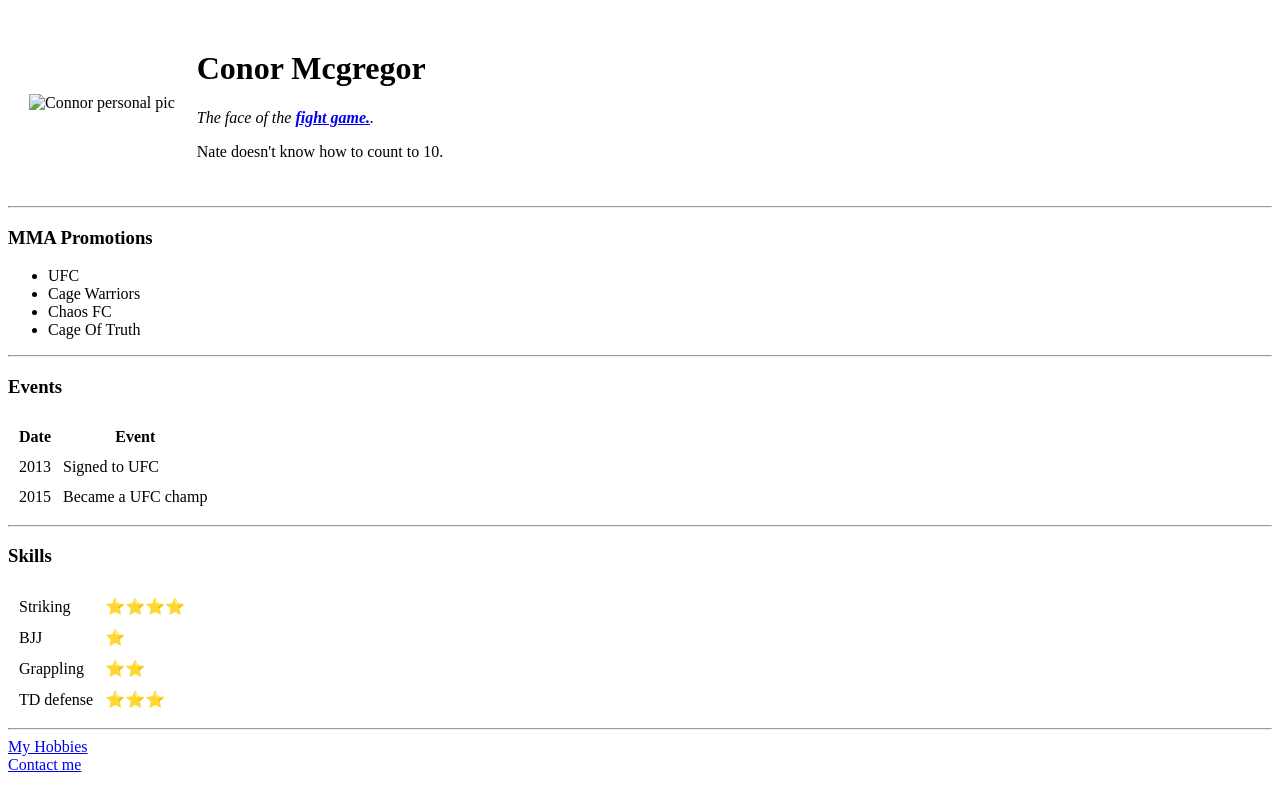
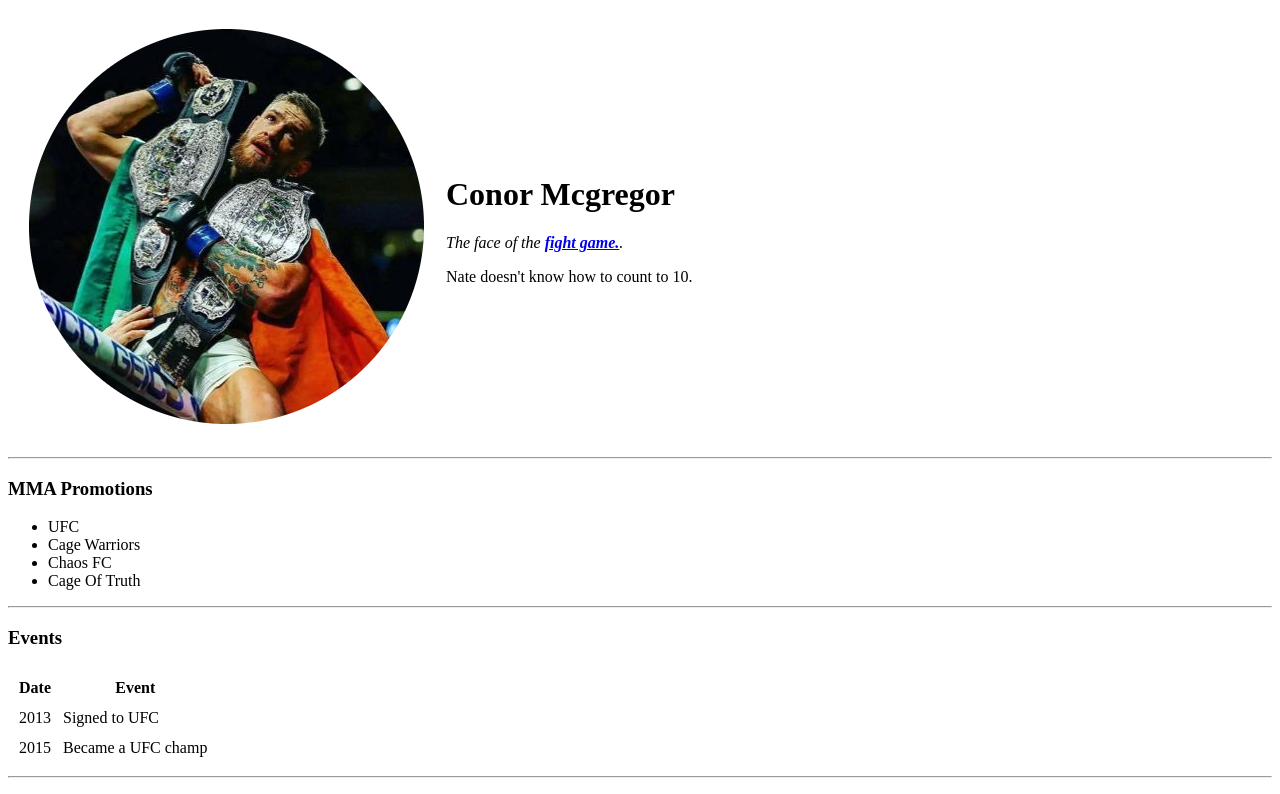
Before and after one commit to Spaiz4564/cv, a plain HTML site: page index.html in a window 1280 px wide. Shown: the top 794 px of the page. Drawn offline with Linux system fonts and the light colour scheme.

Commit message:
trying to fix the picture

```diff
--- a/index.html
+++ b/index.html
@@ -8,7 +8,7 @@
 <body>
   <table cellspacing= "20">
     <tr>
-    <td><img src="images/modifiedd.png" alt="Connor personal pic"></td>
+    <td><img src="images/modified.png" alt="Connor personal pic"></td>
     <td>  <h1>Conor Mcgregor</h1>
       <p><em>The face of the <strong><a href="https://en.wikipedia.org/wiki/Ultimate_Fighting_Championship">fight game.</a></strong>.</em></p>
       <p> Nate doesn't know how to count to 10.</p></td>
```
